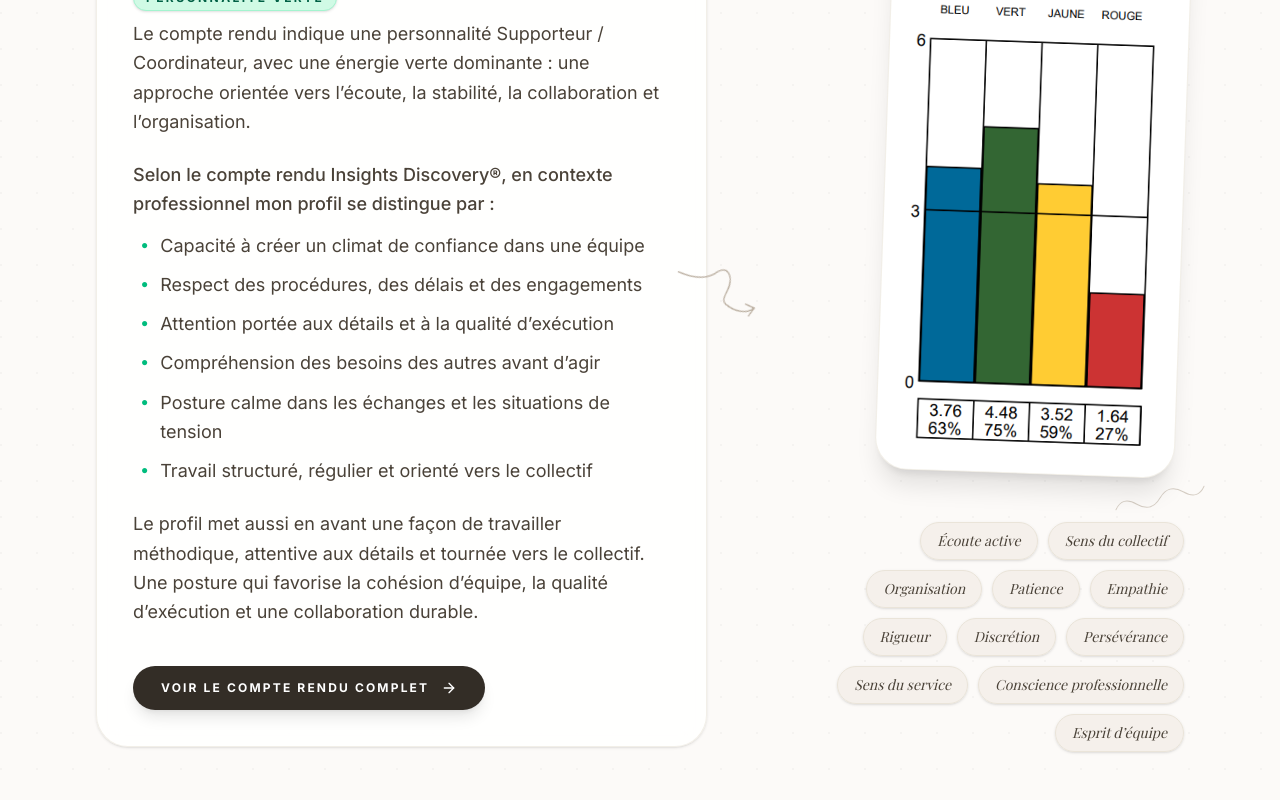
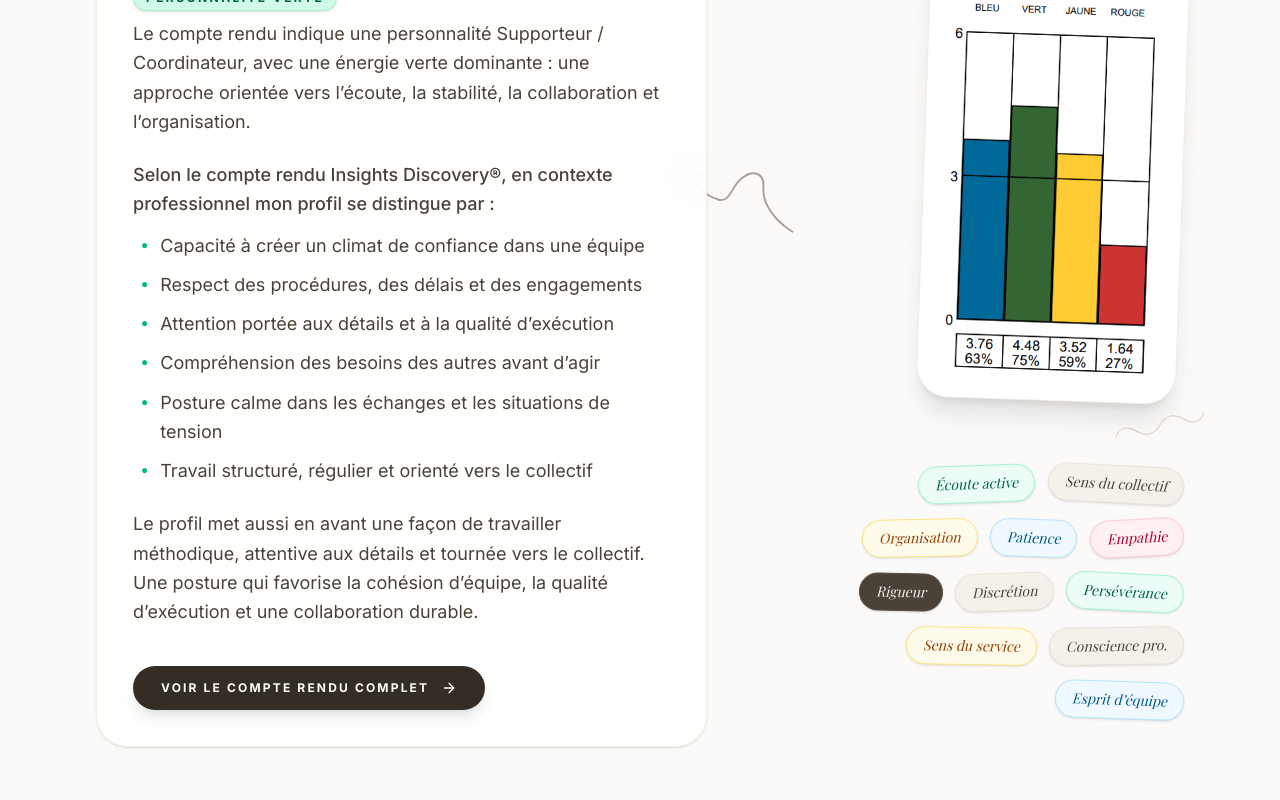
Before and after one commit to sixtinerocha/portfolio, a React (Vite) app: page /about in a window 1280 px wide. Shown: the part 1320-2120 px from the top of the page. Built offline with nearby package versions, Linux system fonts and the light colour scheme; a web font is replaced by a local one.

Commit message:
Update Insights section: scattered soft skills, reverse arrow, smaller graph

```diff
--- a/src/pages/About.tsx
+++ b/src/pages/About.tsx
@@ -150,13 +150,13 @@ export function About() {
                   </a>
                 </div>
               </AnimatedSection>
-
-              {/* Hand drawn arrow pointing from text to graph */}
-              <HandDrawnArrow className="hidden lg:block absolute -right-12 top-[40%] w-20 h-20 text-stone-400 rotate-[70deg] z-0" />
             </div>
 
             <div className="lg:col-span-5 relative mt-4 lg:mt-0 flex flex-col items-center lg:items-end">
-              <AnimatedSection delay={0.4} direction="up" className="relative w-full max-w-[280px] sm:max-w-[300px] mx-auto lg:mx-0 lg:ml-auto">
+              {/* Hand drawn arrow pointing from graph to text */}
+              <HandDrawnArrow className="hidden lg:block absolute -left-20 top-[30%] w-28 h-28 text-stone-500/80 -scale-x-100 -rotate-12 z-0" />
+
+              <AnimatedSection delay={0.4} direction="up" className="relative w-full max-w-[240px] sm:max-w-[260px] mx-auto lg:mx-0 lg:ml-auto">
                 <div className="relative bg-white p-5 sm:p-6 rounded-[2rem] shadow-xl border border-stone-200/60 z-10 transform lg:rotate-2 hover:rotate-0 transition-transform duration-500">
                   <p className="mb-5 text-center font-serif italic text-base text-stone-600 font-medium">
                     Extrait du test Insights Discovery®
@@ -171,19 +171,27 @@ export function About() {
                 <Scribble className="-bottom-10 -right-6 w-24 h-8 text-stone-400/60 -rotate-[15deg] hidden sm:block z-0" />
               </AnimatedSection>
 
-              <AnimatedSection delay={0.5} direction="up" className="mt-10 lg:mt-12 w-full max-w-sm mx-auto lg:mx-0 lg:ml-auto">
-                <div className="flex flex-wrap gap-2.5 justify-center lg:justify-end">
+              <AnimatedSection delay={0.5} direction="up" className="mt-12 lg:mt-16 w-full max-w-sm mx-auto lg:mx-0 lg:ml-auto">
+                <div className="flex flex-wrap gap-x-3 gap-y-4 justify-center lg:justify-end">
                   {[
-                    "Écoute active", "Sens du collectif", "Organisation", "Patience",
-                    "Empathie", "Rigueur", "Discrétion", "Persévérance",
-                    "Sens du service", "Conscience professionnelle", "Esprit d’équipe"
+                    { label: "Écoute active", cls: "bg-emerald-50 text-emerald-800 border-emerald-200 rotate-[-2deg]" },
+                    { label: "Sens du collectif", cls: "bg-stone-100 text-stone-800 border-stone-200 rotate-[3deg]" },
+                    { label: "Organisation", cls: "bg-amber-50 text-amber-800 border-amber-200 rotate-[-1deg]" },
+                    { label: "Patience", cls: "bg-sky-50 text-sky-800 border-sky-200 rotate-[2deg]" },
+                    { label: "Empathie", cls: "bg-rose-50 text-rose-800 border-rose-200 rotate-[-3deg]" },
+                    { label: "Rigueur", cls: "bg-stone-800 text-stone-100 border-stone-700 rotate-[1deg]" },
+                    { label: "Discrétion", cls: "bg-stone-100 text-stone-800 border-stone-200 rotate-[-2deg]" },
+                    { label: "Persévérance", cls: "bg-emerald-50 text-emerald-800 border-emerald-200 rotate-[3deg]" },
+                    { label: "Sens du service", cls: "bg-amber-50 text-amber-800 border-amber-200 rotate-[1deg]" },
+                    { label: "Conscience pro.", cls: "bg-stone-100 text-stone-800 border-stone-200 rotate-[-1deg]" },
+                    { label: "Esprit d’équipe", cls: "bg-sky-50 text-sky-800 border-sky-200 rotate-[2deg]" }
                   ].map((skill, i) => (
                     <motion.span
-                      whileHover={{ y: -2 }}
+                      whileHover={{ scale: 1.05, rotate: 0 }}
                       key={i}
-                      className="px-4 py-2 rounded-full bg-stone-100/90 border border-stone-200 text-stone-800 font-serif italic text-xs sm:text-sm cursor-default shadow-sm"
+                      className={`px-4 py-2 rounded-full border font-serif italic text-sm shadow-sm cursor-default transition-colors ${skill.cls}`}
                     >
-                      {skill}
+                      {skill.label}
                     </motion.span>
                   ))}
                 </div>
```
